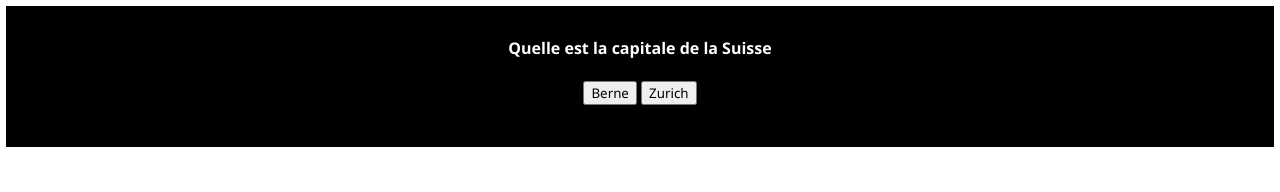
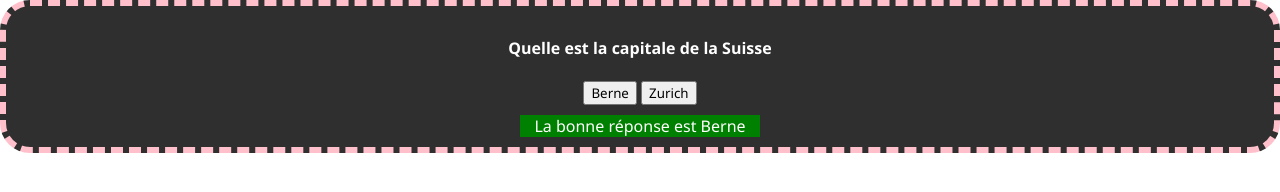
Before and after one commit to WitaminF/JavaScript_Exercices, a plain HTML site: page Cours_2/index.html in a window 1280 px wide. Both pictures are taken after a click on the button "Berne". Shown: the top 192 px of the page. Drawn offline with Linux system fonts and the light colour scheme.

Commit message:
avancée cours no2

```diff
--- a/Cours_2/index.js
+++ b/Cours_2/index.js
@@ -14,3 +14,25 @@
 //baliseHTML.style.background = "yellow";
 
 //Click event
+const questionContainer = document.querySelector(".click-event")
+const btn1 = document.querySelector("#btn-1");
+const btn2 = document.getElementById("btn-2");
+const response = document.querySelector("p");
+
+
+questionContainer.addEventListener("click", ()=>{
+    questionContainer.classList.toggle("question-click");
+});
+
+btn1.addEventListener("click", () => {
+    response.classList.add("show-response");
+    response.style.background = "green";
+});
+
+btn2.addEventListener("click", () => {
+    response.classList.add("show-response");
+    response.style.background = "red";
+});
+
+
+//----------------------------
--- a/Cours_2/style.css
+++ b/Cours_2/style.css
@@ -19,4 +19,19 @@ p {
     visibility: hidden;
     width: 240px;
     margin: 10px auto 0;
+    opacity: 0;
+    transition: 0.6s;
+    transform: translateX(-200px);
 }
+
+.question-click{
+    background: rgb(47,47,47);
+    border-radius: 30px;
+    border: 6px dashed pink;
+}
+
+.show-response {
+    visibility: visible;
+    opacity: 1;
+    transform: translateX(0);
+}
```
